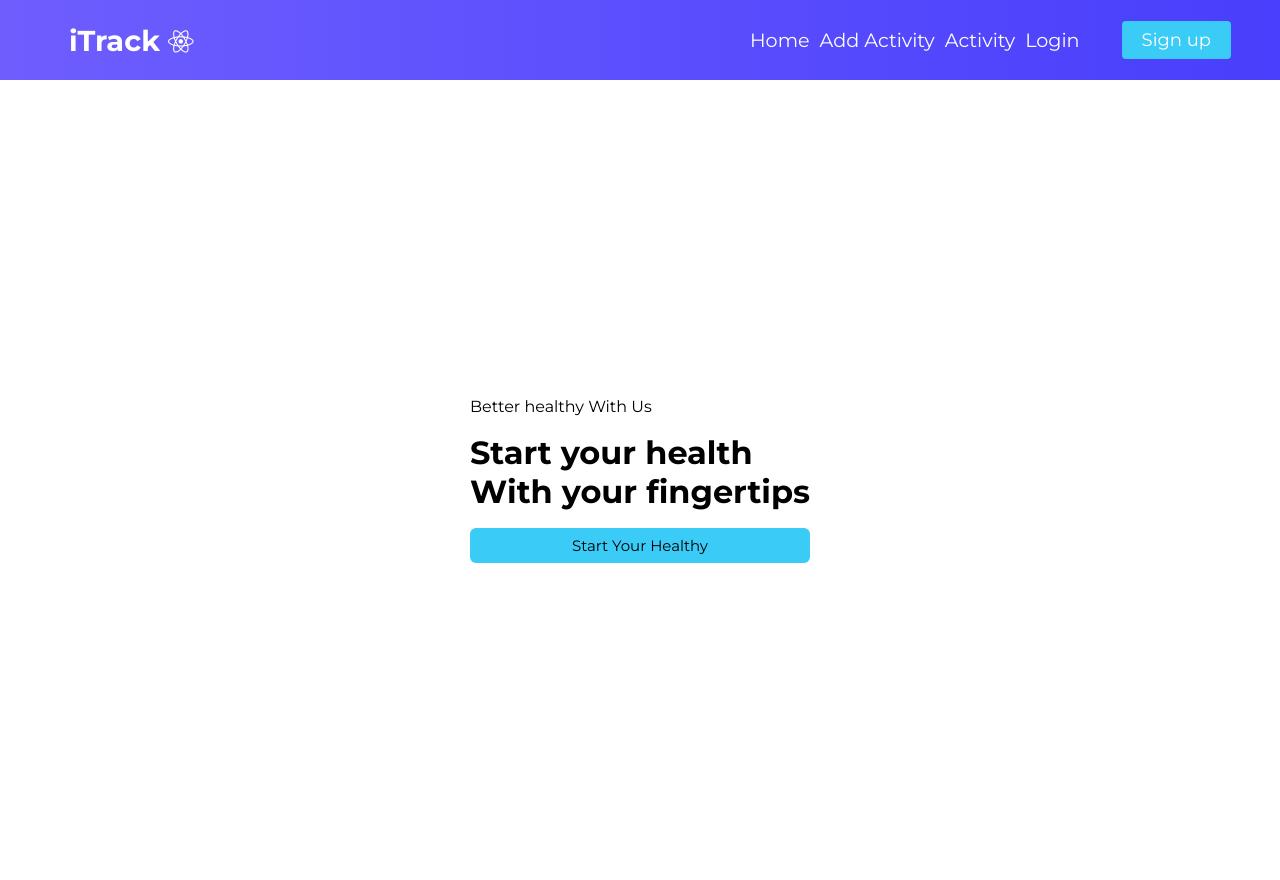
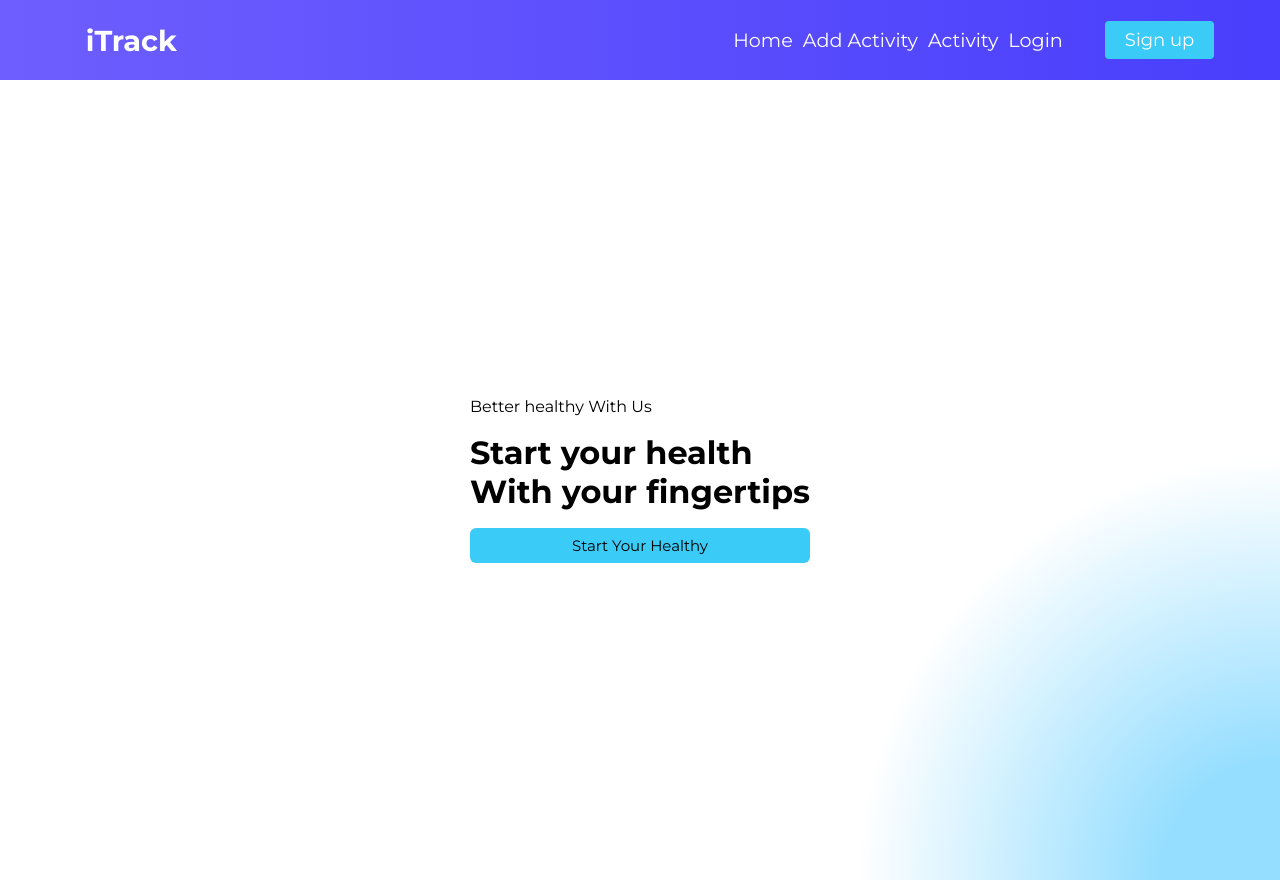
Before and after one commit to khaopatChp/iTrack, a React (Create React App) app in the folder itrack-front/: page / in a window 1280 px wide. Built offline with nearby package versions, Linux system fonts and the light colour scheme.

Commit message:
edit Navbar

```diff
--- a/itrack-front/src/components/Home/Home.css
+++ b/itrack-front/src/components/Home/Home.css
@@ -3,6 +3,23 @@
     align-items: center;
     justify-content: center;
     height: 100vh;
+
+
+     /* ff 3.6+ */
+     background:-moz-radial-gradient(circle at 100% 100%, rgba(150, 222, 255, 1) 8%, rgba(255, 255, 255, 1) 28%);
+
+     /* safari 5.1+,chrome 10+ */
+     background:-webkit-radial-gradient(circle at 100% 100%, rgba(150, 222, 255, 1) 8%, rgba(255, 255, 255, 1) 28%);
+
+     /* opera 11.10+ */
+     background:-o-radial-gradient(circle at 100% 100%, rgba(150, 222, 255, 1) 8%, rgba(255, 255, 255, 1) 28%);
+
+     /* ie 10+ */
+     background:-ms-radial-gradient(circle at 100% 100%, rgba(150, 222, 255, 1) 8%, rgba(255, 255, 255, 1) 28%);
+
+     /* global 92%+ browsers support */
+     background:radial-gradient(circle at 100% 100%, rgba(150, 222, 255, 1) 8%, rgba(255, 255, 255, 1) 28%);
+
 }
 
 .home_item {
--- a/itrack-front/src/components/Navbar/Navbar.js
+++ b/itrack-front/src/components/Navbar/Navbar.js
@@ -13,7 +13,7 @@ function Navbar() {
 
     return (
         <nav className="NavbarItems">
-            <h1 className="navbar-logo">iTrack<i className="fab fa-react"></i></h1>
+            <h1 className="navbar-logo">iTrack</h1>
             <div className="menu-icon" onClick={handleClick}>
                 <i className={state ? 'fas fa-times' : 'fas fa-bars'}></i>
             </div>
```
